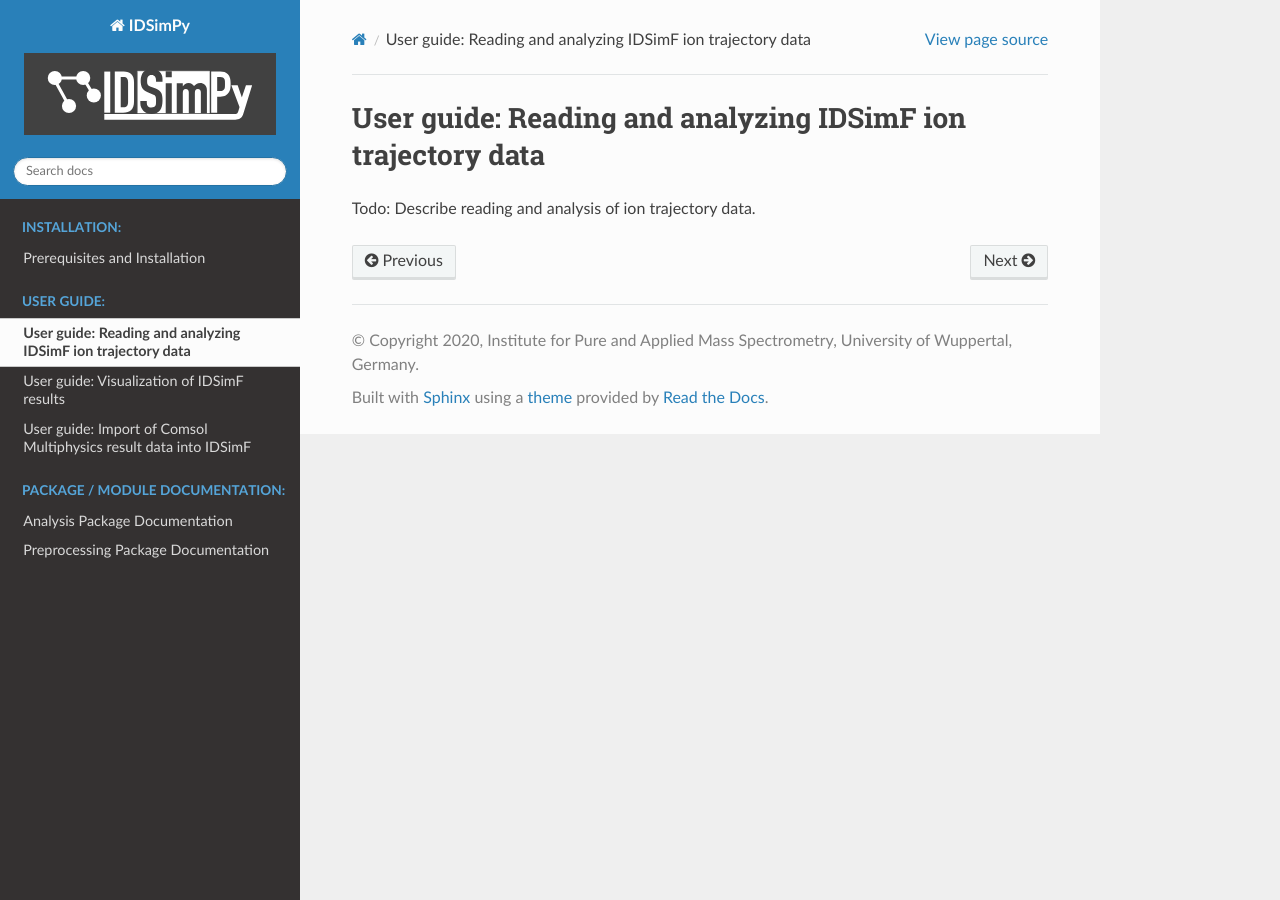
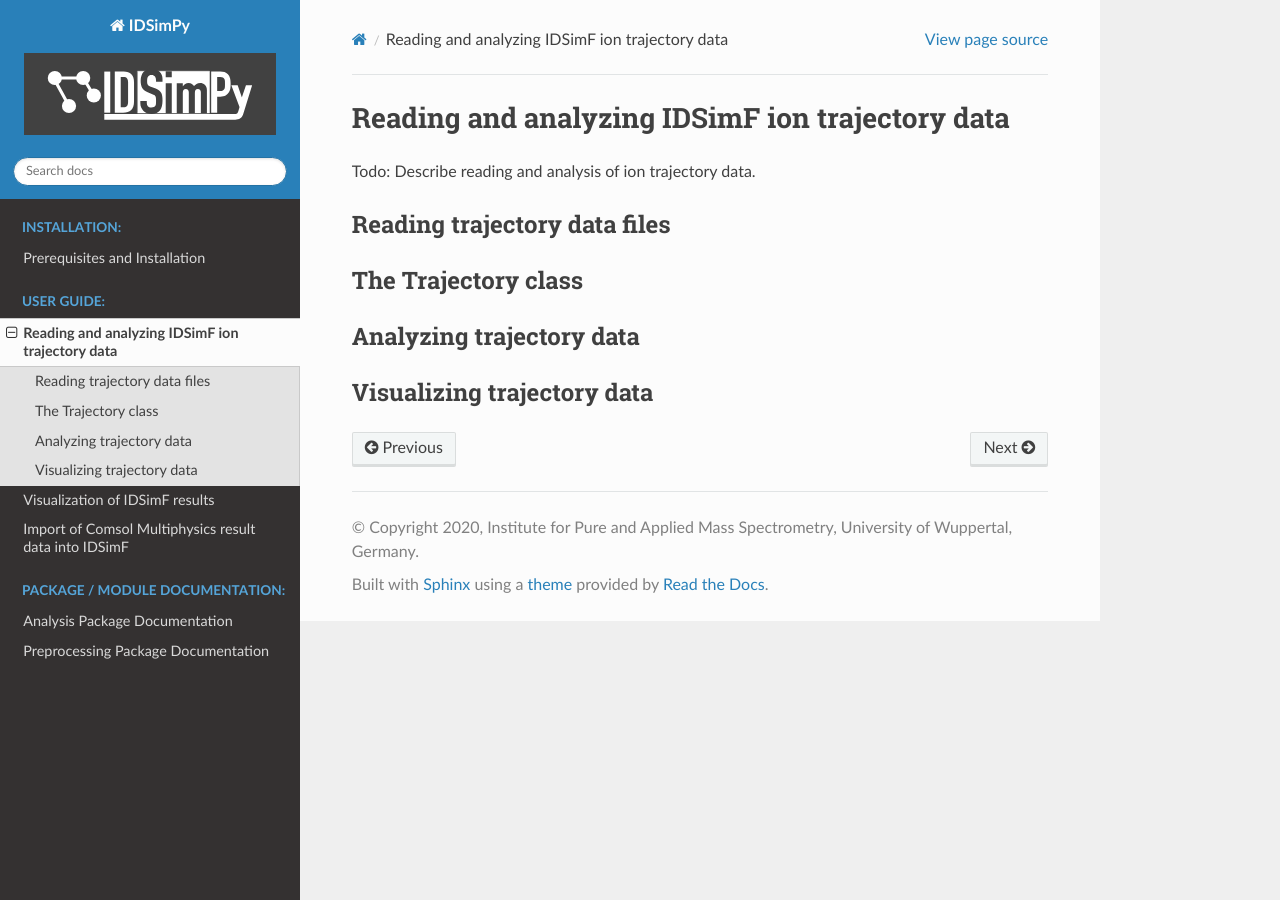
Before and after one commit to IPAMS/IDSimPy, a Sphinx documentation site: the page built from docs/usersguide/trajectory.rst, in a window 1280 px wide. Built offline with Sphinx 7.4.7 and the Read the Docs theme 2.0.0, drawn with Linux system fonts in a browser that asks for light colours; pages that are not in the unit, such as notebooks, are missing from menus.

Commit message:
Update outlines and add preprocessing user guide document

```diff
--- a/docs/index.rst
+++ b/docs/index.rst
@@ -35,6 +35,7 @@ The current main features are:
     usersguide/trajectory
     usersguide/visualization
     usersguide/comsol_import
+    usersguide/preprocessing
 
 .. toctree::
     :maxdepth: 1
--- a/docs/usersguide/comsol_import.rst
+++ b/docs/usersguide/comsol_import.rst
@@ -1,8 +1,8 @@
 .. _usersguide-comsol_import:
 
-=================================================================
-User guide: Import of Comsol Multiphysics result data into IDSimF
-=================================================================
+=====================================================
+Import of Comsol Multiphysics result data into IDSimF
+=====================================================
 
 
-Todo: Describe visualization of IDSimF results
+Todo: Describe import of comsol data into IDSimF
--- a/docs/usersguide/trajectory.rst
+++ b/docs/usersguide/trajectory.rst
@@ -1,8 +1,24 @@
 .. _usersguide-trajectory:
 
-============================================================
-User guide: Reading and analyzing IDSimF ion trajectory data
-============================================================
+================================================
+Reading and analyzing IDSimF ion trajectory data
+================================================
 
 
 Todo: Describe reading and analysis of ion trajectory data.
+
+
+Reading trajectory data files
+=============================
+
+
+The Trajectory class
+====================
+
+
+Analyzing trajectory data
+=========================
+
+
+Visualizing trajectory data
+===========================
```
Also changed, not shown: docs/usersguide/visualization.rst (+13 -3 lines).
